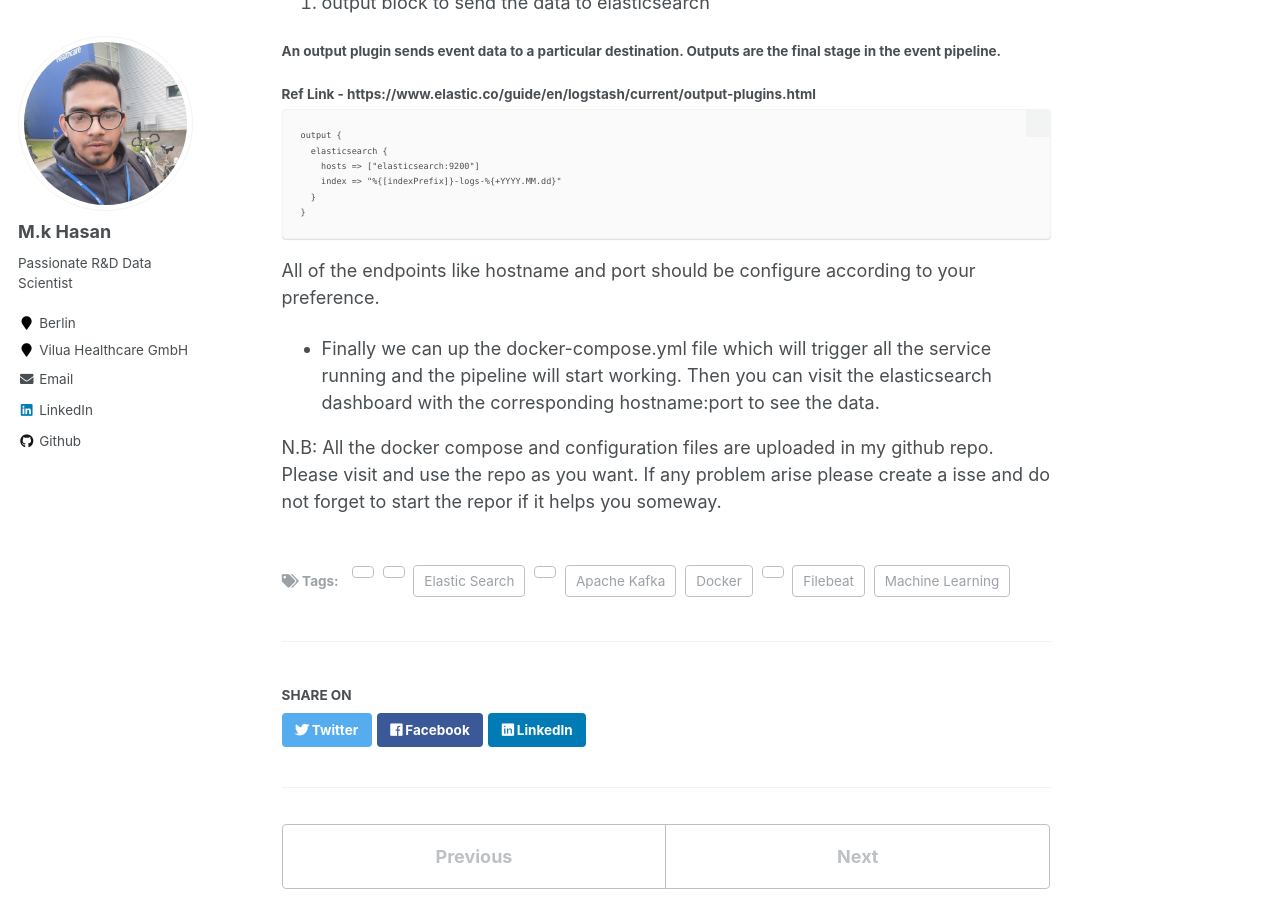
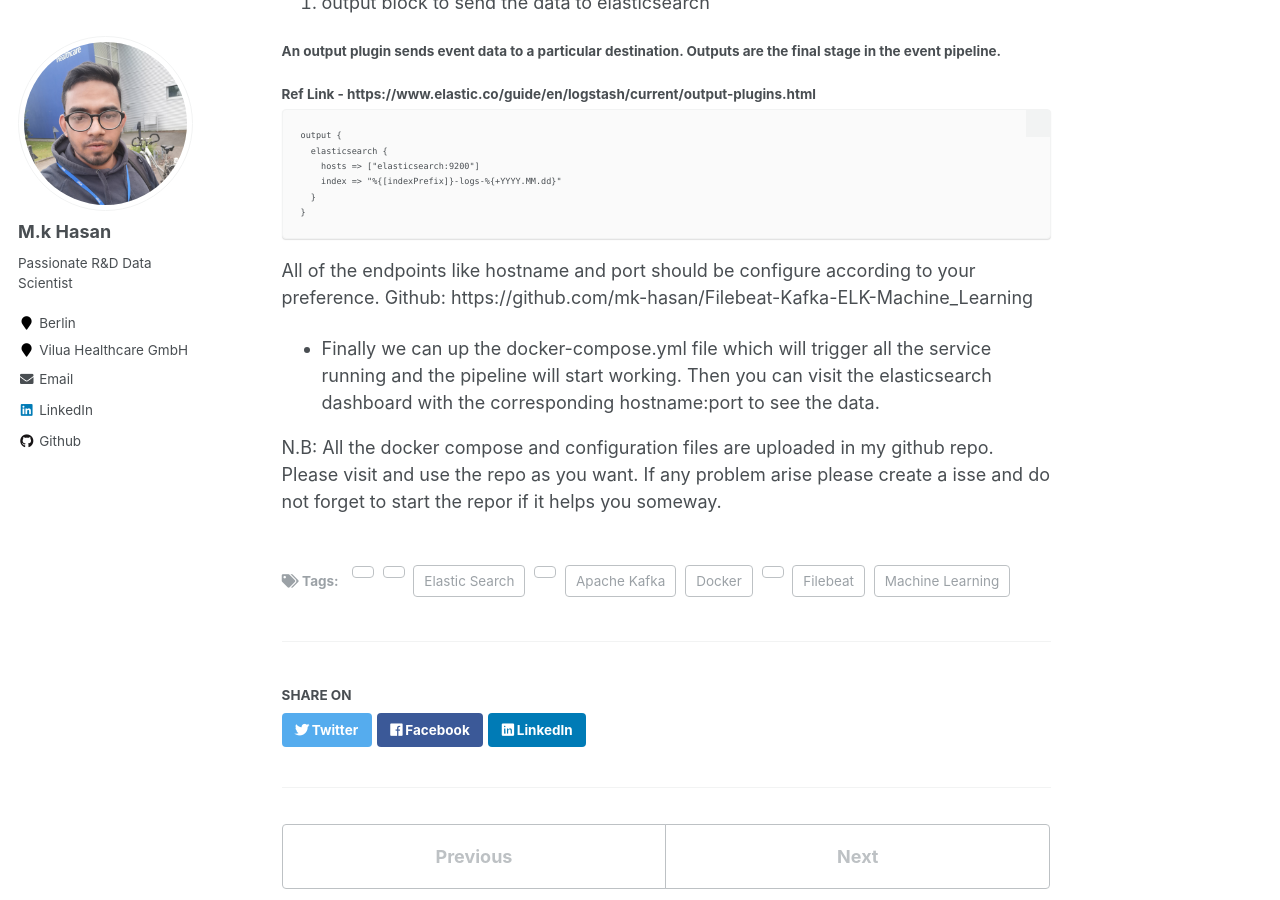
Before and after one commit to mk-hasan/mk-hasan.github.io, a Jekyll site: the page built from _posts/2020-10-25-Kafka-Elk-ML.md, in a window 1280 px wide and 900 px high, scrolled down 3116 px. Built offline with Jekyll 4.4.1, drawn with Linux system fonts in a browser that asks for light colours; part of the change alters nothing that is shown.

Commit message:
ELK stack blogs updated

````diff
--- a/_posts/2020-10-25-Kafka-Elk-ML.md
+++ b/_posts/2020-10-25-Kafka-Elk-ML.md
@@ -138,6 +138,7 @@ output {
 ```
 
 All of the endpoints like hostname and port should be configure according to your preference.
+Github: https://github.com/mk-hasan/Filebeat-Kafka-ELK-Machine_Learning
 
 * Finally we can up the docker-compose.yml file which will trigger all the service running and the pipeline will start working. Then you can visit the elasticsearch dashboard with the corresponding hostname:port to see the data.
 
````
